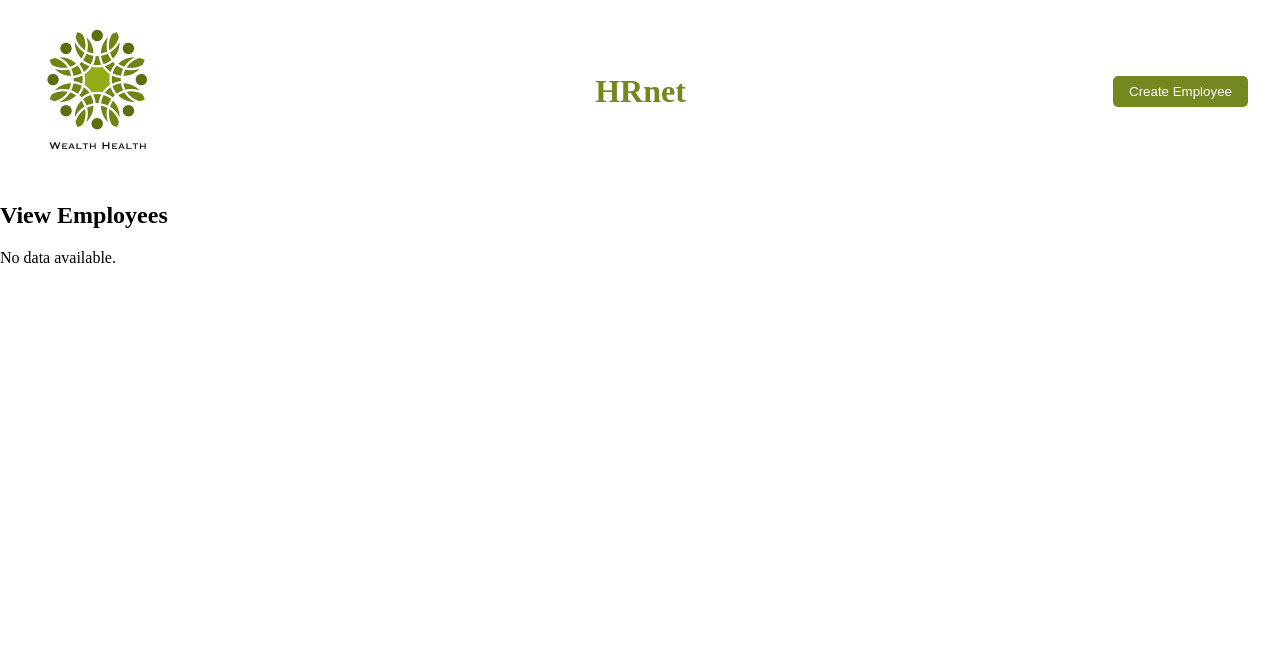
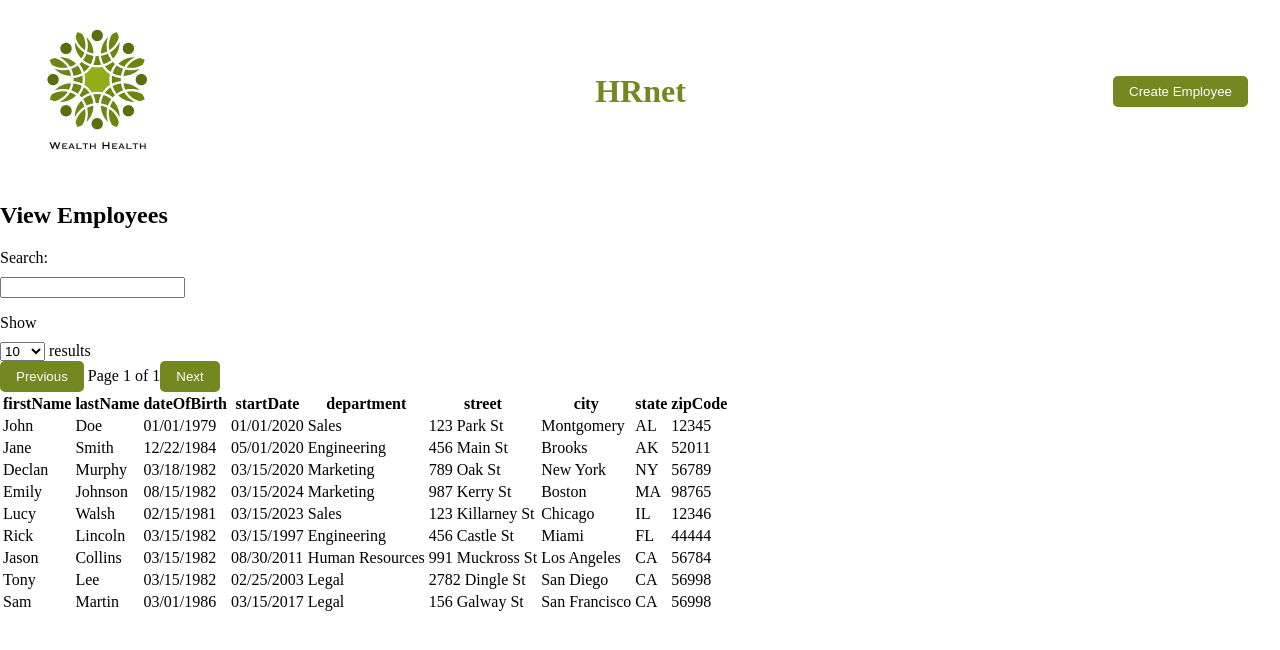
Before and after one commit to stelda/hrnet-react, a React (Create React App) app: page /list in a window 1280 px wide. Shown: the top 650 px of the page. Built offline with nearby package versions, Linux system fonts and the light colour scheme.

Commit message:
Format dates and update employee management with redux

```diff
--- a/src/components/DatePicker.js
+++ b/src/components/DatePicker.js
@@ -3,9 +3,6 @@ import DatePicker from 'react-datepicker';
 import 'react-datepicker/dist/react-datepicker.css';
 import '../css/custom-datepicker.css'
 
-
-// todo 1: faire en sorte que l'on puisse entrer une date directement dans le champ de saisie
-// todo 2: ajuster le css du header du bithDatePicker
 export function BirthDatePicker({ selected, onChange }) {
     return (
         <DatePicker
@@ -16,7 +13,7 @@ export function BirthDatePicker({ selected, onChange }) {
             yearDropdownItemNumber={124}
             scrollableYearDropdown
             minDate={new Date(1900, 0, 1)}
-            maxDate={new Date(2024, 11, 31)}
+            maxDate={new Date(2012, 11, 31)}
         />
     );
 }
--- a/src/components/Form.js
+++ b/src/components/Form.js
@@ -1,10 +1,11 @@
 import React, { useState } from 'react';
 import { BirthDatePicker, StartDatePicker } from '../components/DatePicker';
+import { StateSelect, DepartmentSelect } from '../components/Select';
 import 'react-datepicker/dist/react-datepicker.css';
 import '../css/custom-datepicker.css';
-import { StateSelect, DepartmentSelect } from '../components/Select';
 
 function Form({ onSave }) {
+
     const [employee, setEmployee] = useState({
         firstName: '',
         lastName: '',
@@ -28,7 +29,27 @@ function Form({ onSave }) {
 
     const handleSubmit = (e) => {
         e.preventDefault();
-        onSave(employee);
+
+        const employeeToSend = {
+            ...employee,
+            dateOfBirth: employee.dateOfBirth.toLocaleDateString('en-US', { year: 'numeric', month: '2-digit', day: '2-digit' }),
+            startDate: employee.startDate.toLocaleDateString('en-US', { year: 'numeric', month: '2-digit', day: '2-digit' })
+        };
+
+        onSave(employeeToSend);
+
+        // reset form
+        setEmployee({
+            firstName: '',
+            lastName: '',
+            dateOfBirth: new Date(),
+            startDate: new Date(),
+            department: 'Sales',
+            street: '',
+            city: '',
+            state: 'AL',
+            zipCode: ''
+        });
     };
 
     return (
--- a/src/components/Table.js
+++ b/src/components/Table.js
@@ -1,11 +1,8 @@
-import React, { useState } from 'react';
+import React, {useState} from 'react';
 import Pagination from '../components/Pagination';
 import SearchBar from '../components/SearchBar';
 
-// todo 3: ajouter css pour le tableau
-// todo 4: changer le format des dates
-// todo 5: ajouter la prossibilité de trier les colonnes
-function Table({ data }) {
+function Table({data}) {
     const [rowsPerPage, setRowsPerPage] = useState(10);
     const [currentPage, setCurrentPage] = useState(1);
     const [searchQuery, setSearchQuery] = useState('');
@@ -30,7 +27,7 @@ function Table({ data }) {
 
     return (
         <div>
-            <SearchBar searchQuery={searchQuery} setSearchQuery={setSearchQuery} />
+            <SearchBar searchQuery={searchQuery} setSearchQuery={setSearchQuery}/>
             <Pagination
                 rowsPerPage={rowsPerPage}
                 setRowsPerPage={setRowsPerPage}
@@ -50,13 +47,13 @@ function Table({ data }) {
                 {selectedData.map((row, rowIndex) => (
                     <tr key={rowIndex}>
                         {headers.map((header, colIndex) => (
-                            <td key={colIndex}>{row[header]}</td>
+                           <td key={colIndex}>{row[header] instanceof Date ? row[header].toLocaleDateString('en-US', { year: 'numeric', month: '2-digit', day: '2-digit' }) : row[header]}</td>
                         ))}
                     </tr>
                 ))}
-                </tbody>
-            </table>
-        </div>
+            </tbody>
+        </table>
+</div>
     );
 }
 
--- a/src/css/main.css
+++ b/src/css/main.css
@@ -3,7 +3,6 @@
     align-items: center;
     justify-content: center;
 }
-
 
 .container {
     display: flex;
@@ -21,7 +20,6 @@ label {
 .address {
     margin-top: 10px;
 }
-
 
 /* Header */
 
--- /dev/null
+++ b/src/data/employees.js
@@ -0,0 +1,103 @@
+const mockemployees = [
+    {
+        firstName: 'John',
+        lastName: 'Doe',
+        dateOfBirth: new Date('1979-01-01'),
+        startDate:  new Date('2020-01-01'),
+        department: 'Sales',
+        street: '123 Park St',
+        city: 'Montgomery',
+        state: 'AL',
+        zipCode: '12345'
+    },
+    {
+        firstName: 'Jane',
+        lastName: 'Smith',
+        dateOfBirth:  new Date('1984-12-22'),
+        startDate:  new Date('2020-05-01'),
+        department: 'Engineering',
+        street: '456 Main St',
+        city: 'Brooks',
+        state: 'AK',
+        zipCode: '52011'
+    },
+    {
+        firstName: 'Declan',
+        lastName: 'Murphy',
+        dateOfBirth: new Date('1982-03-18'),
+        startDate:  new Date('2020-03-15'),
+        department: 'Marketing',
+        street: '789 Oak St',
+        city: 'New York',
+        state: 'NY',
+        zipCode: '56789'
+    },
+    {
+        firstName: 'Emily',
+        lastName: 'Johnson',
+        dateOfBirth:  new Date('1982-08-15'),
+        startDate:  new Date('2024-03-15'),
+        department: 'Marketing',
+        street: '987 Kerry St',
+        city: 'Boston',
+        state: 'MA',
+        zipCode: '98765'
+    },
+    {
+        firstName: 'Lucy',
+        lastName: 'Walsh',
+        dateOfBirth:  new Date('1981-02-15'),
+        startDate:  new Date('2023-03-15'),
+        department: 'Sales',
+        street: '123 Killarney St',
+        city: 'Chicago',
+        state: 'IL',
+        zipCode: '12346'
+    },
+    {
+        firstName: 'Rick',
+        lastName: 'Lincoln',
+        dateOfBirth:  new Date('1982-03-15'),
+        startDate:  new Date('1997-03-15'),
+        department: 'Engineering',
+        street: '456 Castle St',
+        city: 'Miami',
+        state: 'FL',
+        zipCode: '44444'
+    },
+    {
+        firstName: 'Jason',
+        lastName: 'Collins',
+        dateOfBirth:  new Date('1982-03-15'),
+        startDate:  new Date('2011-08-30'),
+        department: 'Human Resources',
+        street: '991 Muckross St',
+        city: 'Los Angeles',
+        state: 'CA',
+        zipCode: '56784'
+    },
+    {
+        firstName: 'Tony',
+        lastName: 'Lee',
+        dateOfBirth:  new Date('1982-03-15'),
+        startDate:  new Date('2003-02-25'),
+        department: 'Legal',
+        street: '2782 Dingle St',
+        city: 'San Diego',
+        state: 'CA',
+        zipCode: '56998'
+    },
+    {
+        firstName: 'Sam',
+        lastName: 'Martin',
+        dateOfBirth:  new Date('1986-02-29'),
+        startDate:  new Date('2017-03-15'),
+        department: 'Legal',
+        street: '156 Galway St',
+        city: 'San Francisco',
+        state: 'CA',
+        zipCode: '56998'
+    }
+];
+
+export default mockemployees;
--- a/src/pages/CreateEmployeePage.js
+++ b/src/pages/CreateEmployeePage.js
@@ -1,15 +1,16 @@
 import React, { useState } from 'react';
+import { useDispatch } from 'react-redux';
+import { addEmployee } from '../redux/employeeSlice';
 import Form from '../components/Form';
 import Modal from '../components/Modal';
 import '../css/main.css';
 
 function CreateEmployeePage() {
+    const dispatch = useDispatch();
     const [modalIsOpen, setModalIsOpen] = useState(false);
 
     const saveEmployee = (employee) => {
-        const employees = JSON.parse(localStorage.getItem('employees')) || [];
-        employees.push(employee);
-        localStorage.setItem('employees', JSON.stringify(employees));
+        dispatch(addEmployee(employee));
         setModalIsOpen(true);
     };
 
--- a/src/pages/ViewEmployeePage.js
+++ b/src/pages/ViewEmployeePage.js
@@ -1,13 +1,16 @@
-import React, { useEffect, useState } from 'react';
+import React, { useEffect } from 'react';
+import { useSelector, useDispatch } from 'react-redux';
+import { addEmployee } from '../redux/employeeSlice';
 import Table from '../components/Table';
 
 function ViewEmployeePage() {
-    const [employees, setEmployees] = useState([]);
+    const employees = useSelector(state => state.employees);
+    const dispatch = useDispatch();
 
     useEffect(() => {
         const storedEmployees = JSON.parse(localStorage.getItem('employees')) || [];
-        setEmployees(storedEmployees);
-    }, []);
+        dispatch(addEmployee(storedEmployees));
+    }, [dispatch]);
 
     return (
         <div>
--- a/src/redux/employeeSlice.js
+++ b/src/redux/employeeSlice.js
@@ -1,8 +1,9 @@
 import { createSlice } from '@reduxjs/toolkit';
+import mockemployees from "../data/employees";
 
 const employeeSlice = createSlice({
     name: 'employees',
-    initialState: [],
+    initialState: [mockemployees],
     reducers: {
         addEmployee: (state, action) => {
             state.push(action.payload);
--- a/src/redux/store.js
+++ b/src/redux/store.js
@@ -1,9 +1,15 @@
 import { configureStore } from '@reduxjs/toolkit';
 import employeeReducer from './employeeSlice';
+
+import mockemployees from "../data/employees";
+
 
 const store = configureStore({
     reducer: {
         employees: employeeReducer
+    },
+    preloadedState: {
+        employees: mockemployees
     }
 });
 
```
Also changed, not shown: 1 other file (tests, documents, lock files or other folders).
